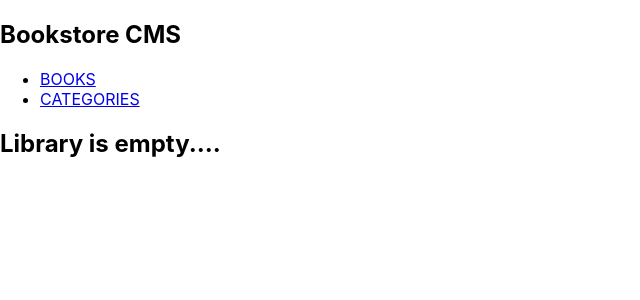
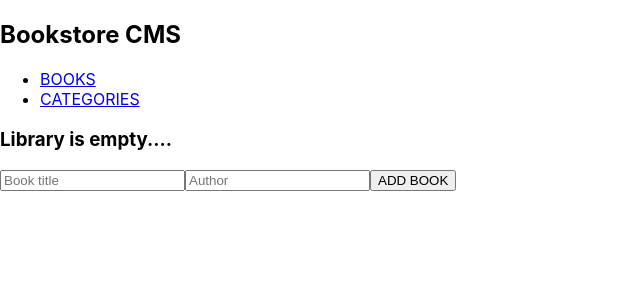
Before and after one commit to kensteph/book-store, a React (Create React App) app: page / in a window 1280 px wide. Shown: the top 300 px of the page, without its empty margins (0-640 px from the left). Built offline with nearby package versions, Linux system fonts and the light colour scheme.

Commit message:
Install uuid to generate id for the books.

```diff
--- a/package.json
+++ b/package.json
@@ -13,6 +13,7 @@
     "react-redux": "^8.0.5",
     "react-router-dom": "^6.8.1",
     "react-scripts": "5.0.1",
+    "uuid": "^9.0.0",
     "web-vitals": "^2.1.4"
   },
   "scripts": {
--- a/src/Components/Form/Form.jsx
+++ b/src/Components/Form/Form.jsx
@@ -1,11 +1,35 @@
-import React from 'react';
+import React, { useState } from 'react';
 
-const Form = () => (
-  <form>
-    <input placeholder="Book title" aria-label="Title" />
-    <input placeholder="Author" aria-label="Author" />
-    <button type="submit">ADD BOOK</button>
-  </form>
-);
+const Form = () => {
+  const [inputs, setInputs] = useState({ book: '', author: '' });
+  const handleChange = (ev) => {
+    setInputs((prevState) => ({
+      ...prevState,
+      [ev.target.name]: ev.target.value,
+    }));
+  };
+  const handleClick = () =>{
+    const newBook = {}
+  }
+  return (
+    <form>
+      <input
+        placeholder="Book title"
+        aria-label="Title"
+        name="book"
+        value={inputs.book}
+        onChange={handleChange}
+      />
+      <input
+        placeholder="Author"
+        aria-label="Author"
+        name="author"
+        value={inputs.author}
+        onChange={handleChange}
+      />
+      <button type="submit">ADD BOOK</button>
+    </form>
+  );
+};
 
 export default Form;
--- a/src/pages/Books/BooksPage.jsx
+++ b/src/pages/Books/BooksPage.jsx
@@ -6,7 +6,12 @@ const BooksPage = () => {
   const books = useSelector((store) => store.books);
 
   if (books.length === 0) {
-    return <h2>Library is empty....</h2>;
+    return (
+      <>
+        <h3>Library is empty....</h3>
+        <Form />
+      </>
+    );
   }
   return (
     <div
```
Also changed, not shown: 1 other file (tests, documents, lock files or other folders).
